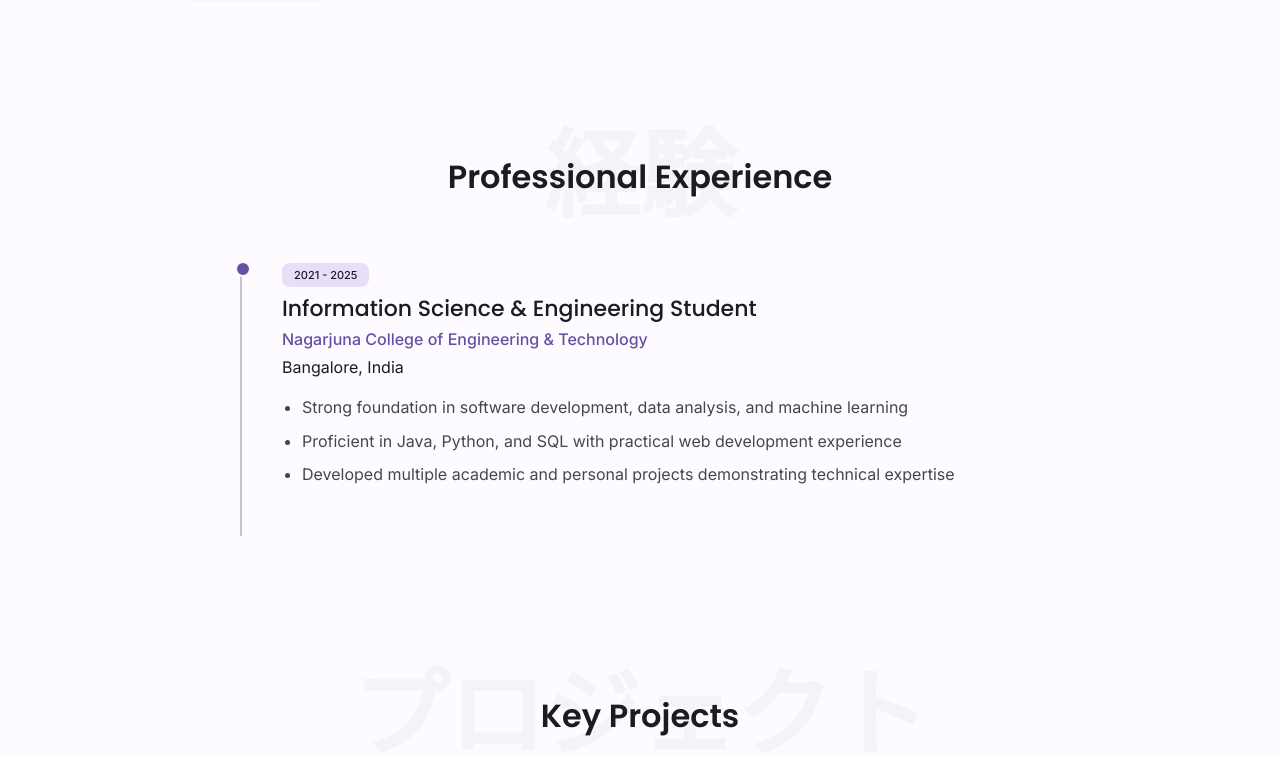
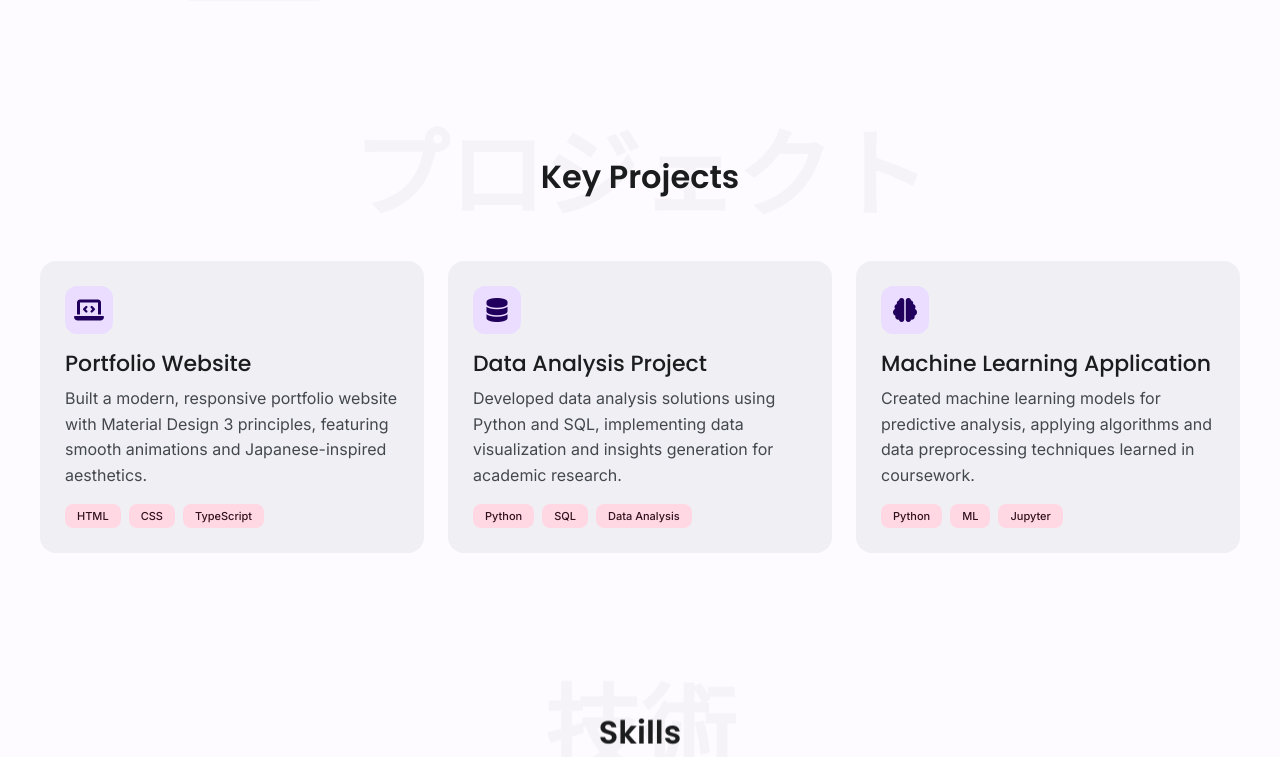
Before and after one commit to KAkashReddy/My-portfolio, a website built with Vite: page index.html in a window 1280 px wide. Shown: the part 1363-2120 px from the top of the page. Built offline with nearby package versions, Linux system fonts and the light colour scheme; some packages are replaced by stand-ins of ours.

Commit message:
Remove Professional Experience section

```diff
--- a/index.html
+++ b/index.html
@@ -27,7 +27,6 @@
           <ul>
             <li><a href="#home">Home</a></li>
             <li><a href="#about">About</a></li>
-            <li><a href="#experience">Experience</a></li>
             <li><a href="#projects">Projects</a></li>
             <li><a href="#skills">Skills</a></li>
             <li><a href="#education">Education</a></li>
@@ -91,31 +90,6 @@
             Seeking an entry-level position to apply technical expertise and academic knowledge in a dynamic and
             challenging environment.</p>
           <a href="#contact" class="btn btn-primary">Get in touch</a>
-        </div>
-      </div>
-    </section>
-
-    <!-- Professional Experience Section -->
-    <section id="experience" class="section experience reveal">
-      <div class="section-header">
-        <h2>Professional Experience</h2>
-        <div class="section-bg-text">経験</div>
-      </div>
-      <div class="experience-content">
-        <div class="experience-item">
-          <div class="experience-timeline">
-            <span class="year">2021 - 2025</span>
-          </div>
-          <div class="experience-details">
-            <h3>Information Science & Engineering Student</h3>
-            <p class="institution">Nagarjuna College of Engineering & Technology</p>
-            <p class="location">Bangalore, India</p>
-            <ul class="experience-highlights">
-              <li>Strong foundation in software development, data analysis, and machine learning</li>
-              <li>Proficient in Java, Python, and SQL with practical web development experience</li>
-              <li>Developed multiple academic and personal projects demonstrating technical expertise</li>
-            </ul>
-          </div>
         </div>
       </div>
     </section>
```
